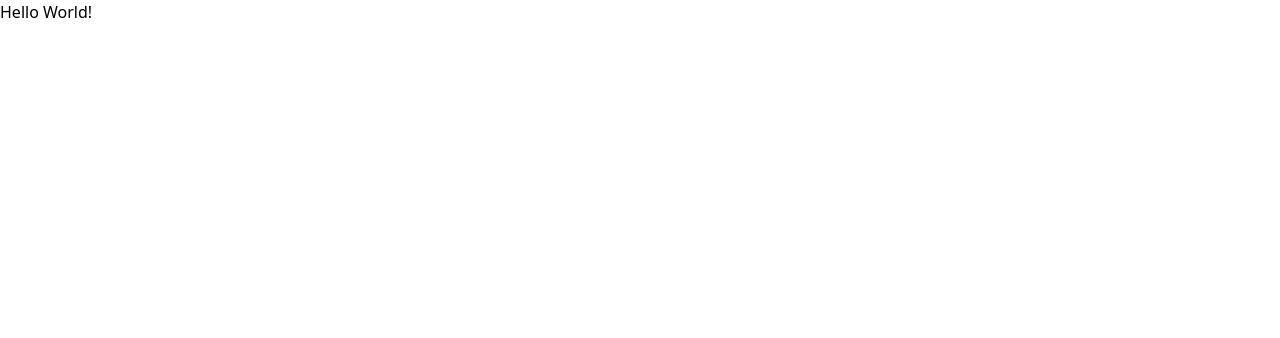
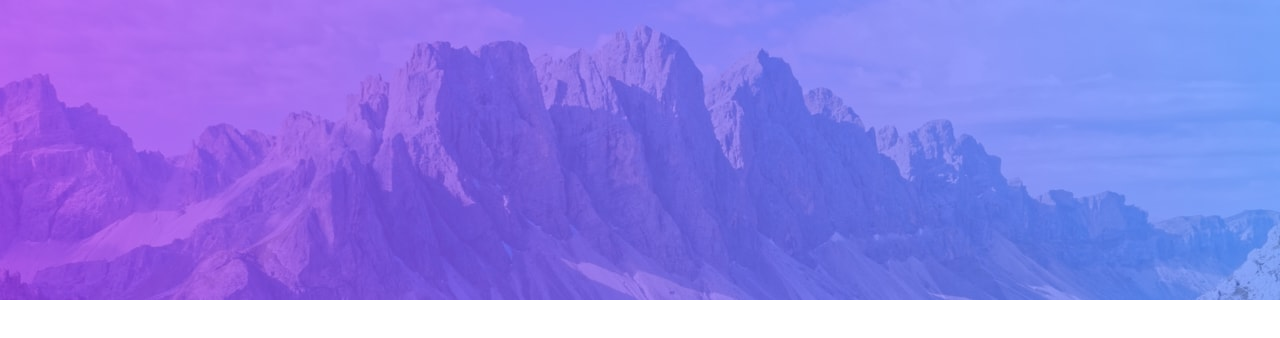
Before and after one commit to AbePlays/Frontend-Challenge-15, a Vue app: page / in a window 1280 px wide. Shown: the top 338 px of the page. Built offline with nearby package versions, Linux system fonts and the light colour scheme.

Commit message:
Added background images

```diff
--- a/src/App.vue
+++ b/src/App.vue
@@ -1,5 +1,7 @@
 <template>
-  <h1>Hello World!</h1>
+  <section
+    class="h-screen w-screen bg-hero-light-mobile sm:bg-hero-light-desktop bg-top bg-no-repeat bg-contain sm:bg-auto"
+  ></section>
 </template>
 
 <script>
--- a/tailwind.config.js
+++ b/tailwind.config.js
@@ -1,11 +1,18 @@
 module.exports = {
-  purge: { content: ['./public/**/*.html', './src/**/*.vue'] },
+  purge: { content: ["./public/**/*.html", "./src/**/*.vue"] },
   darkMode: false, // or 'media' or 'class'
   theme: {
-    extend: {},
+    extend: {
+      backgroundImage: (theme) => ({
+        "hero-light-desktop": "url('./images/bg-desktop-light.jpg')",
+        "hero-light-mobile": "url('./images/bg-mobile-light.jpg')",
+        "hero-dark-desktop": "url('./images/bg-desktop-dark.jpg')",
+        "hero-dark-mobile": "url('./images/bg-mobile-dark.jpg')",
+      }),
+    },
   },
   variants: {
     extend: {},
   },
   plugins: [],
-}
+};
```
